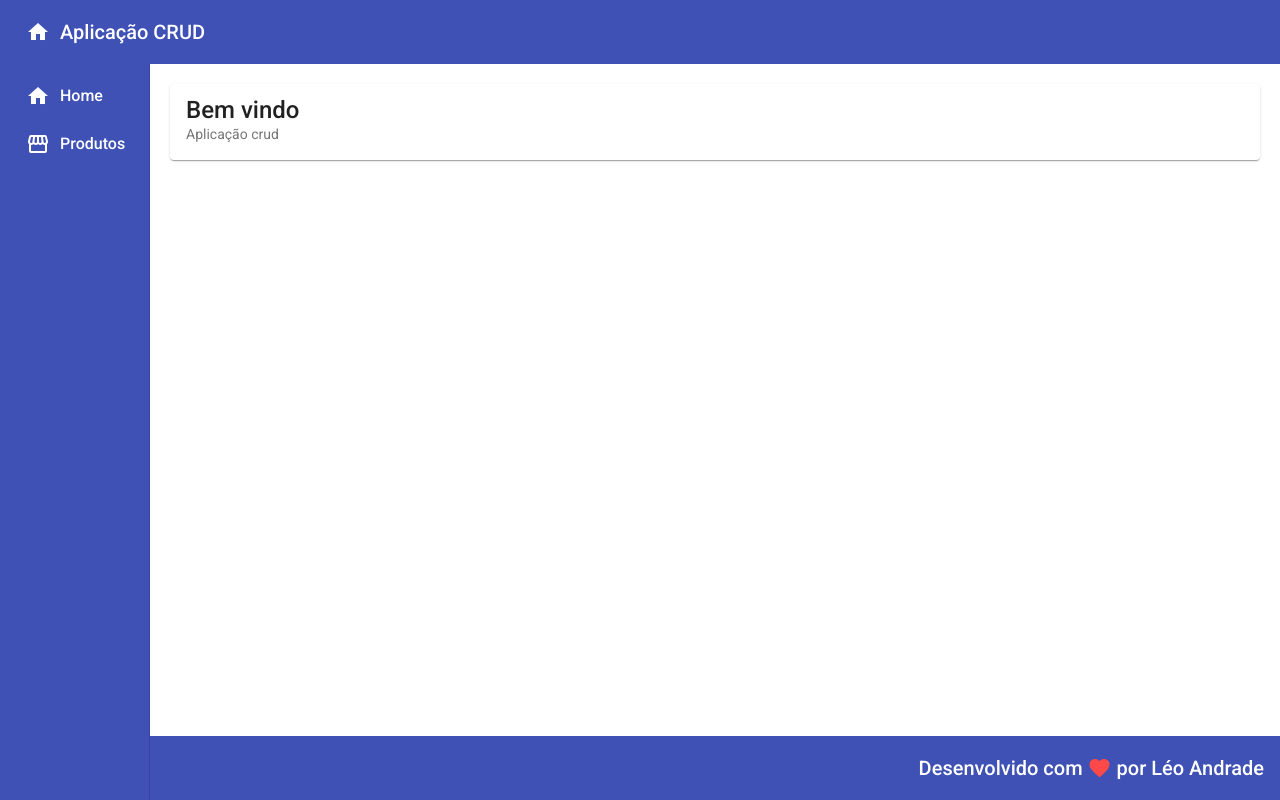
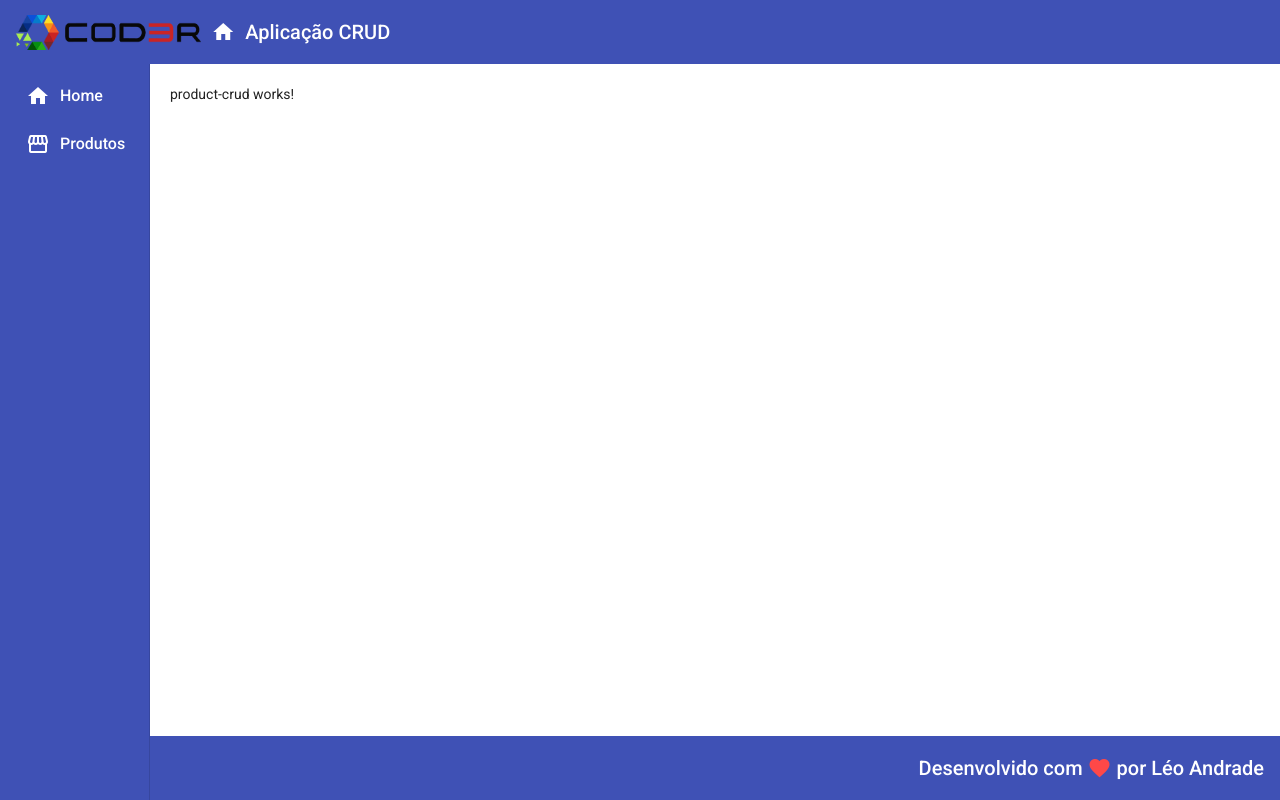
Before and after one commit to leoramos182/crud2, an Angular app in the folder frontend/: page /products in a window 1280 px wide. Before the commit this address led to /. Built offline with nearby package versions, Linux system fonts and the light colour scheme.

Commit message:
feito router

```diff
--- a/frontend/src/app/app-routing.module.ts
+++ b/frontend/src/app/app-routing.module.ts
@@ -1,7 +1,18 @@
 import { NgModule } from '@angular/core';
 import { RouterModule, Routes } from '@angular/router';
+import { HomeComponent } from './views/home/home.component';
+import { ProductCrudComponent } from './views/product-crud/product-crud.component';
 
-const routes: Routes = [];
+const routes: Routes = [
+  {
+  path: '',
+  component: HomeComponent
+  },
+  {
+    path: 'products',
+    component: ProductCrudComponent
+  }
+];
 
 @NgModule({
   imports: [RouterModule.forRoot(routes)],
--- a/frontend/src/app/app.module.ts
+++ b/frontend/src/app/app.module.ts
@@ -13,14 +13,16 @@ import { FooterComponent } from './components/template/footer/footer.component';
 import { NavbarComponent } from './components/template/sidenav/navbar.component';
 import { HomeComponent } from './views/home/home.component'
 
-import {MatCardModule} from '@angular/material/card'
+import {MatCardModule} from '@angular/material/card';
+import { ProductCrudComponent } from './views/product-crud/product-crud.component'
 @NgModule({
   declarations: [
     AppComponent,
     HeaderComponent,
     FooterComponent,
     NavbarComponent,
-    HomeComponent
+    HomeComponent,
+    ProductCrudComponent
   ],
   imports: [
     BrowserModule,
--- a/frontend/src/app/components/template/header/header.component.css
+++ b/frontend/src/app/components/template/header/header.component.css
@@ -5,3 +5,6 @@
     position: sticky;
     top: 0;
 }
+img{
+    height: 35px;
+}
--- a/frontend/src/app/components/template/header/header.component.html
+++ b/frontend/src/app/components/template/header/header.component.html
@@ -1,4 +1,5 @@
 <mat-toolbar class="toolbar mat-elevation-z4" color='primary'>
+    <img src="../../../../assets/img/logo.png">
     <mat-icon class="icon-toolbar">home</mat-icon>
     <span>{{title}}</span>
 </mat-toolbar>
--- a/frontend/src/app/components/template/sidenav/navbar.component.html
+++ b/frontend/src/app/components/template/sidenav/navbar.component.html
@@ -1,11 +1,11 @@
 <mat-sidenav-container class="container">
     <mat-sidenav class="sidenav" mode="side" opened fixedInViewport="true" fixedTopGap='64'>
         <mat-nav-list class="list">
-            <a mat-list-item>
+            <a mat-list-item routerLink='/'>
                 <i class="material-icons sidenav-icon">home</i>
                 <span class="sidenav-page-name">Home</span>
             </a>
-            <a mat-list-item>
+            <a mat-list-item routerLink='/products'>
                 <i class="material-icons sidenav-icon">storefront</i>
                 <span class="sidenav-page-name">Produtos</span>
             </a>
@@ -13,6 +13,8 @@
         </mat-nav-list>
     </mat-sidenav>
     <mat-sidenav-content class="content">
-        <app-home></app-home>
+        <router-outlet>
+
+        </router-outlet>
     </mat-sidenav-content>
 </mat-sidenav-container>
--- /dev/null
+++ b/frontend/src/app/views/product-crud/product-crud.component.html
@@ -0,0 +1 @@
+<p>product-crud works!</p>
--- /dev/null
+++ b/frontend/src/app/views/product-crud/product-crud.component.ts
@@ -0,0 +1,15 @@
+import { Component, OnInit } from '@angular/core';
+
+@Component({
+  selector: 'app-product-crud',
+  templateUrl: './product-crud.component.html',
+  styleUrls: ['./product-crud.component.css']
+})
+export class ProductCrudComponent implements OnInit {
+
+  constructor() { }
+
+  ngOnInit(): void {
+  }
+
+}
```
Also changed, not shown: frontend/src/app/views/product-crud/product-crud.component.css (added).
